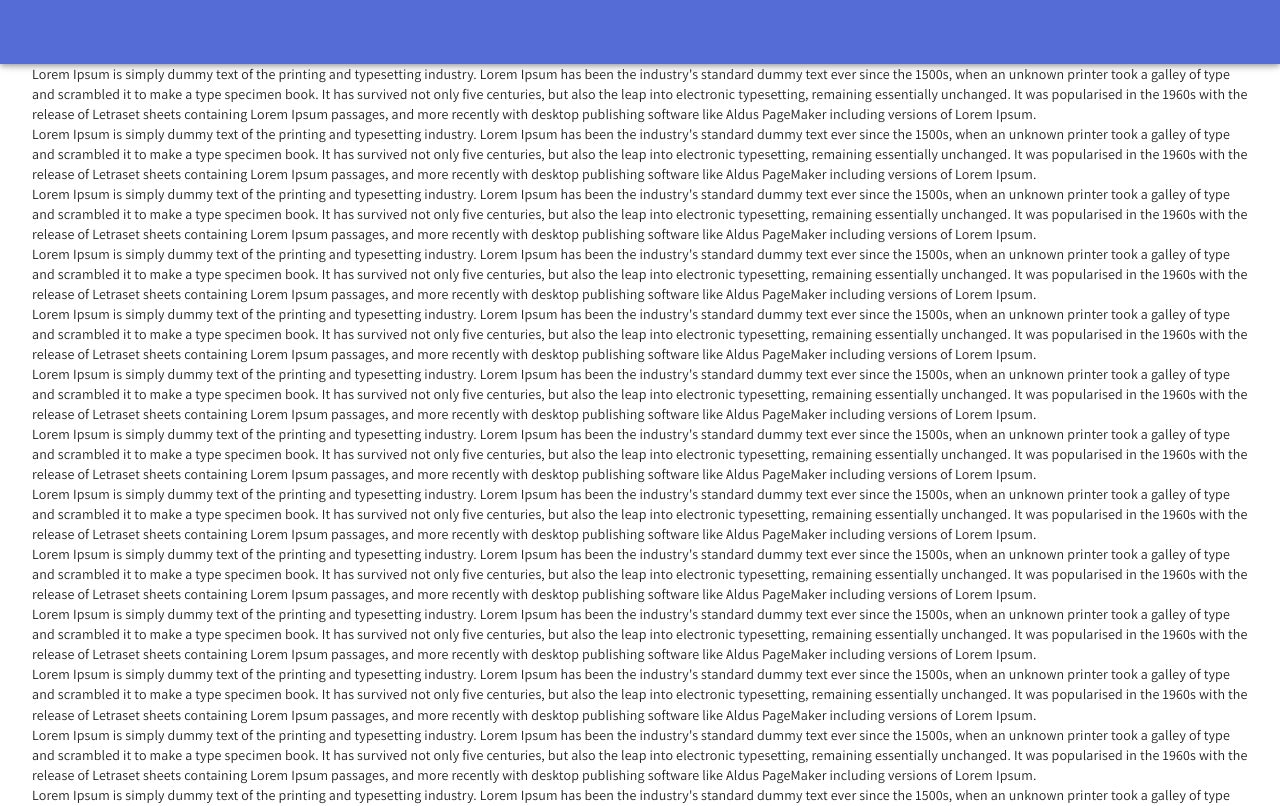
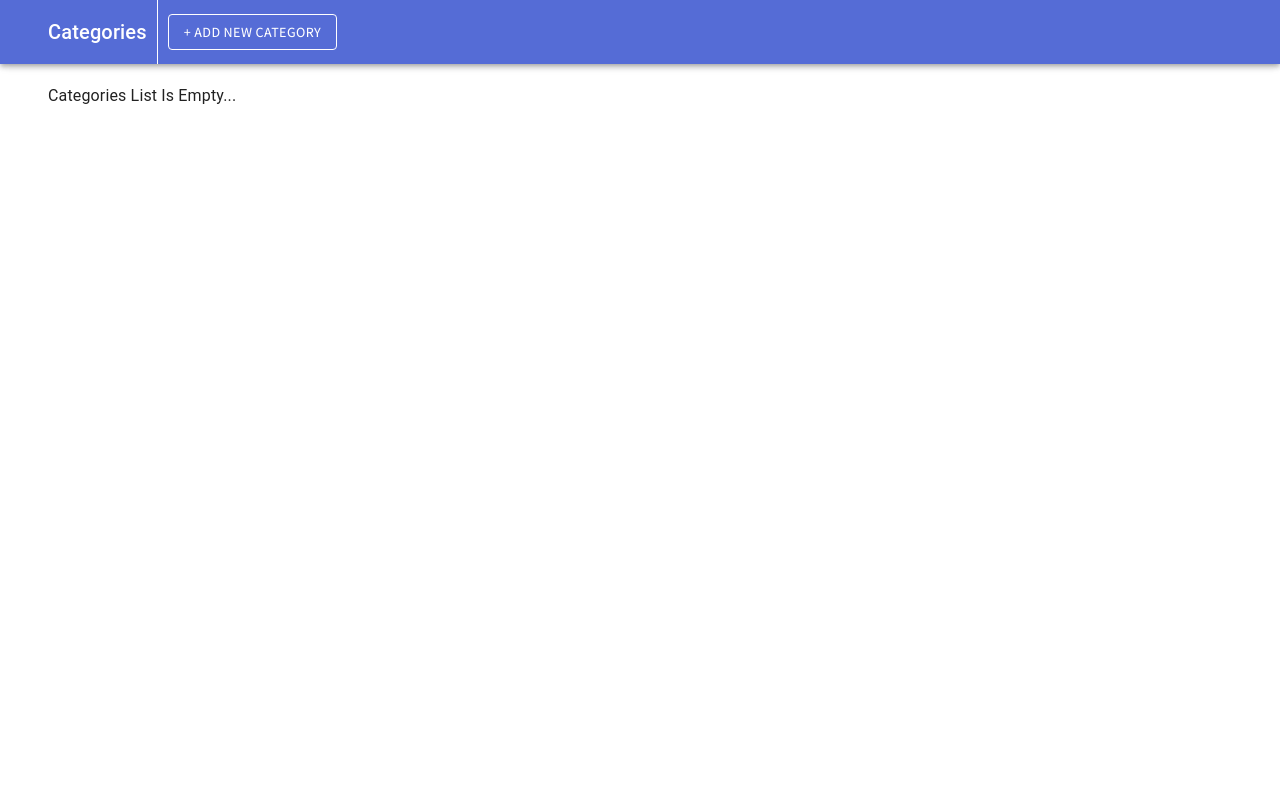
Before and after one commit to yulev5/myLocations, a Next.js app: page / in a window 1280 px wide. Shown: the top 806 px of the page. Built offline with nearby package versions, Linux system fonts and the light colour scheme.

Commit message:
added category list and appbar buttons and style

```diff
--- a/package.json
+++ b/package.json
@@ -9,6 +9,7 @@
   },
   "dependencies": {
     "@material-ui/core": "^4.11.4",
+    "@material-ui/icons": "^4.11.2",
     "next": "10.1.3",
     "react": "17.0.2",
     "react-dom": "17.0.2"
--- a/pages/index.js
+++ b/pages/index.js
@@ -3,13 +3,13 @@ import Head from 'next/head'
 import styles from '../styles/Home.module.css'
 import { makeStyles } from '@material-ui/core';
 import MyLocationsAppBar from '../src/AppBarComponents/MyLocationsAppBar';
+import Categories from '../src/Categories/Categories';
 
 
 const useStyles = makeStyles((theme) => ({
   someTest: {
     fontSize: '20px'
   },
-  offset: theme.mixins.toolbar,
 }));
 
 export default function Home() {
@@ -23,10 +23,16 @@ export default function Home() {
       </Head>
 
       <MyLocationsAppBar />
+      <Container >
+        <Categories />
 
-      <Container >
 
-          <div>
+
+
+
+
+
+        <div style={{ marginTop: '900px' }}>
           Lorem Ipsum is simply dummy text of the printing and typesetting industry. Lorem Ipsum has been the industry's standard dummy text ever since the 1500s, when an unknown printer took a galley of type and scrambled it to make a type specimen book. It has survived not only five centuries, but also the leap into electronic typesetting, remaining essentially unchanged. It was popularised in the 1960s with the release of Letraset sheets containing Lorem Ipsum passages, and more recently with desktop publishing software like Aldus PageMaker including versions of Lorem Ipsum.
       </div>
         <div>
--- a/src/AppBarComponents/MyLocationsAppBar.js
+++ b/src/AppBarComponents/MyLocationsAppBar.js
@@ -1,23 +1,41 @@
-import { AppBar, Container, makeStyles, Toolbar } from '@material-ui/core';
 import React from 'react';
+import { AppBar, Button, Container, Divider, makeStyles, Toolbar, Typography } from '@material-ui/core';
 
 const useStyles = makeStyles((theme) => ({
-    appBar:{
-        width:'100vw'
+    appBar: {
+        width: '100vw'
     },
+    button: {
+        marginLeft: '10px'
+    },
+
+    menuButton: {
+        [theme.breakpoints.up('sm')]: {
+            display: 'none',
+        },
+    }
 }));
 
 function MyLocationsAppBar(props) {
     const classes = useStyles();
 
     return (
+        <>
             <AppBar position="sticky" className={classes.appBar}>
                 <Container>
                     <Toolbar>
+                        <Typography variant="h6">
+                            Categories
+                        </Typography>
+                        <Divider orientation="vertical" flexItem style={{ marginLeft: '10px', backgroundColor: '#fff' }} />
+
+                        <Button className={classes.button} color="inherit" variant="outlined">+ Add New Category</Button>
 
                     </Toolbar>
                 </Container>
             </AppBar>
+
+        </>
     );
 }
 
--- /dev/null
+++ b/src/Categories/Categories.js
@@ -0,0 +1,43 @@
+import { List, ListItemText, makeStyles, Typography } from '@material-ui/core';
+import ListItem from '@material-ui/core/ListItem';
+import React from 'react';
+
+const useStyles = makeStyles((theme) => ({
+    list: {
+        width: '100%'
+    },
+}));
+
+function Categories(props) {
+    const classes = useStyles();
+
+    const categories = [
+        // { name: 'Museums' },
+        // { name: 'Restaurants' },
+        // { name: 'Clubs' },
+    ]
+
+    let categoriesList = null;
+    if (categories.length === 0) {
+        categoriesList =
+            <ListItem>
+                <ListItemText primary={"Categories List Is Empty..."} />
+            </ListItem>
+    } else {
+        categoriesList = categories.map((cat) => {
+            return (
+                <ListItem button key={cat.name}>
+                    <ListItemText primary={cat.name} />
+                </ListItem>
+            )
+        })
+    }
+
+    return (
+        <List component="nav" className={classes.list}>
+            {categoriesList}
+        </List>
+    );
+}
+
+export default Categories;
```
Also changed, not shown: 1 other file (tests, documents, lock files or other folders). Lines whose indentation alone changed are shown as unchanged.
